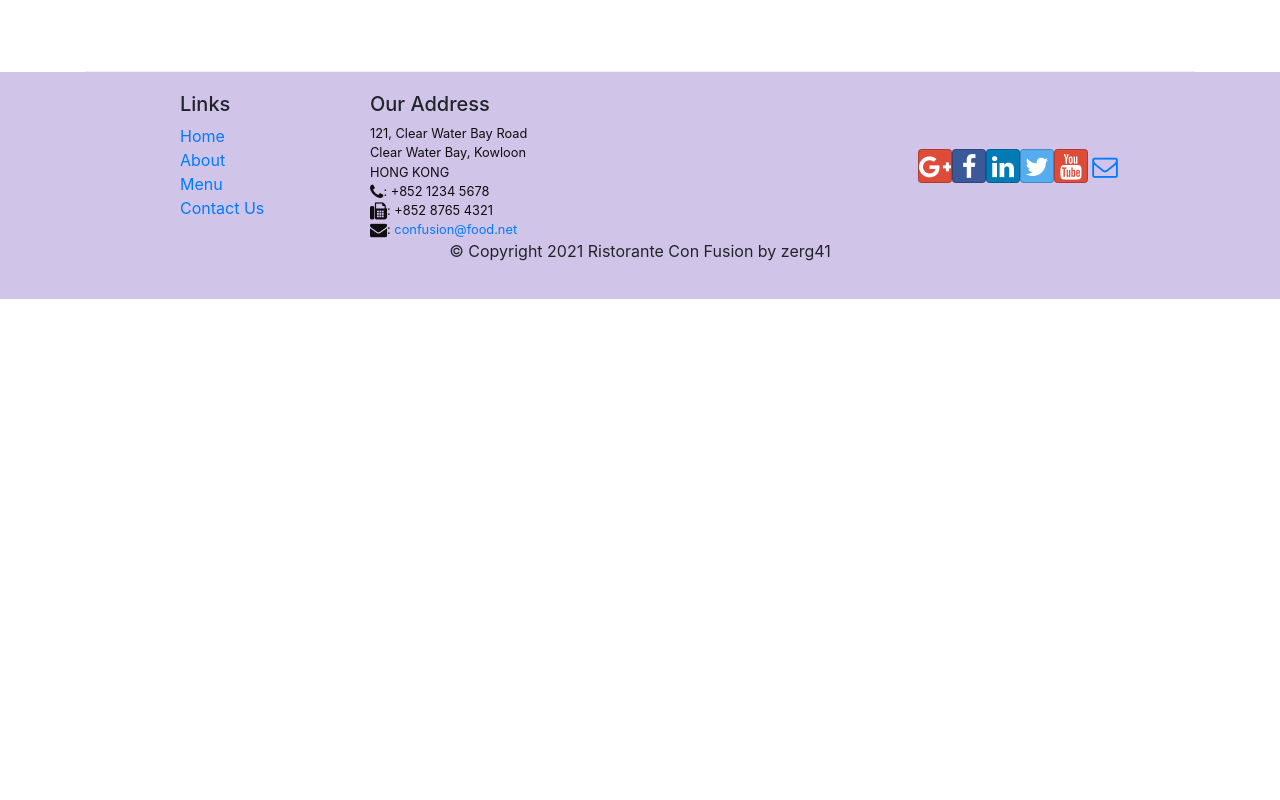
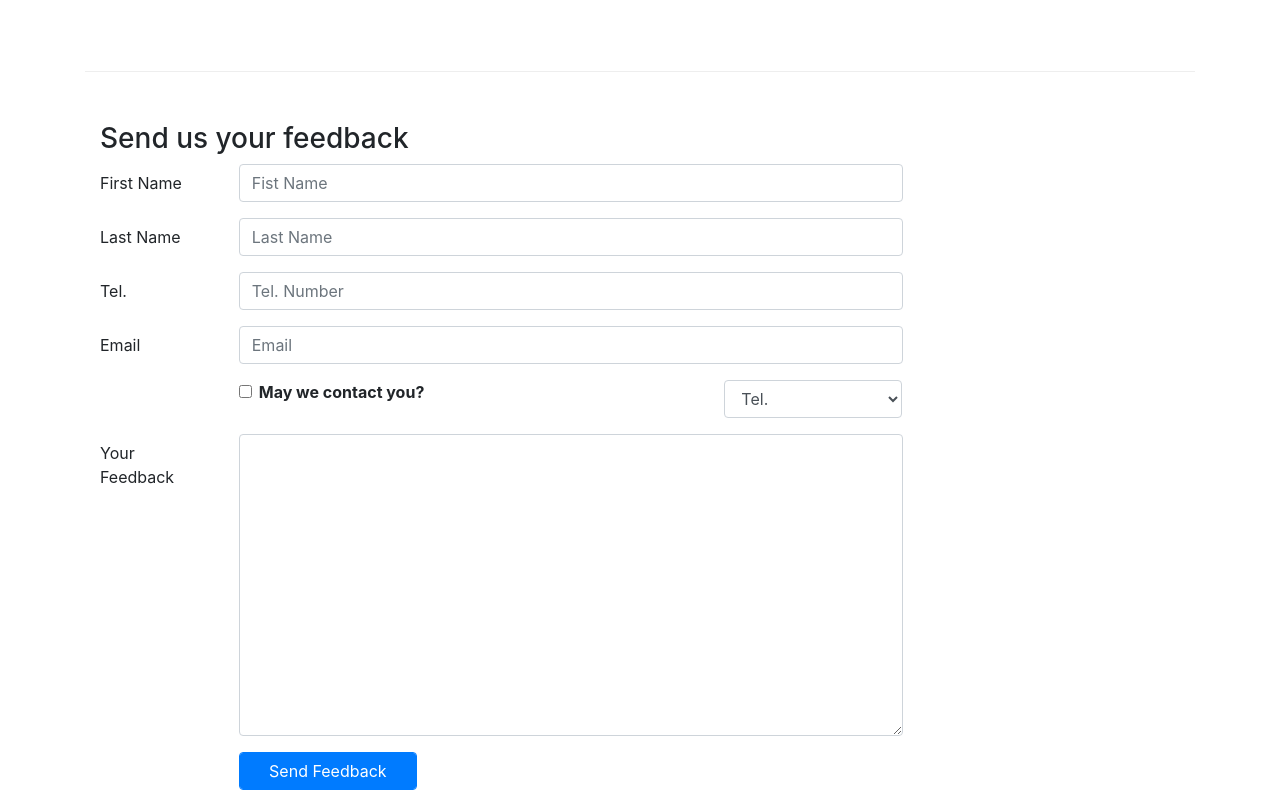
Before and after one commit to zerg41/coursera-webdev-02, a React (Create React App) app in the folder course-2/confusion/: page /contact in a window 1280 px wide. Shown: the part 800-1600 px from the top of the page. Before the commit the page ends 1099 px from the top, so only its background shows below. Built offline with nearby package versions, Linux system fonts and the light colour scheme.

Commit message:
dev: controlled forms
-added form to a contact page
-setuped form control methods

```diff
--- a/course-2/confusion/src/components/ContactComponent.js
+++ b/course-2/confusion/src/components/ContactComponent.js
@@ -1,8 +1,45 @@
-import React from 'react';
+import React, { Component } from 'react';
 import { Link } from 'react-router-dom';
-import { Breadcrumb, BreadcrumbItem } from 'reactstrap';
+import { Breadcrumb, BreadcrumbItem, Form, FormGroup, Label, Input, Col } from 'reactstrap';
 
-function Contact(props) {
+class Contact extends Component{
+
+    constructor(props) {
+        super(props);
+
+        this.state = {
+            firstname: '',
+            lastname: '',
+            telnum: '',
+            email: '',
+            agree: false,
+            contactType: 'Tel.',
+            message: ''
+        };
+
+        this.handleSubmit = this.handleSubmit.bind(this);
+        this.handleInputChange = this.handleInputChange.bind(this);
+
+    }
+
+    handleInputChange(event) {
+        const target = event.target;
+        const value = target.type === "checkbox" ? target.checked : target.value;
+        const name = target.name;
+
+        this.setState({
+            [name]: value
+        });
+    }
+
+    handleSubmit(event) {
+        console.log("Current state is: " + JSON.stringify(this.state));
+        alert("Current state is: " + JSON.stringify(this.state));
+
+        event.preventDefault();
+    }
+
+    render() {
         return(
             <main className="container">
                 <div className="row">
@@ -38,9 +75,81 @@
                         </div>
                     </div>
                 </div>
+                <div className="row row-content">
+                    <div className="col-12">
+                        <h3>Send us your feedback</h3>
+                    </div>
+                    <div className="col-12 col-md-9">
+                        <Form onSubmit={this.handleSubmit}>
+                            <FormGroup row>
+                                <Label htmlFor="firstname" md={2}>First Name</Label>
+                                <Col md={10}>
+                                    <Input type="text" id="firstname" name="firstname"
+                                           placeholder="Fist Name" value={this.state.firstname}
+                                           onChange={this.handleInputChange} />
+                                </Col>
+                            </FormGroup>
+                            <FormGroup row>
+                                <Label htmlFor="lastname" md={2}>Last Name</Label>
+                                <Col md={10}>
+                                    <Input type="text" id="lastname" name="lastname"
+                                           placeholder="Last Name" value={this.state.lastname}
+                                           onChange={this.handleInputChange} />
+                                </Col>
+                            </FormGroup>
+                            <FormGroup row>
+                                <Label htmlFor="telnum" md={2}>Tel.</Label>
+                                <Col md={10}>
+                                    <Input type="tel" id="telnum" name="telnum"
+                                           placeholder="Tel. Number" value={this.state.telnum}
+                                           onChange={this.handleInputChange} />
+                                </Col>
+                            </FormGroup>
+                            <FormGroup row>
+                                <Label htmlFor="email" md={2}>Email</Label>
+                                <Col md={10}>
+                                    <Input type="email" id="email" name="email"
+                                           placeholder="Email" value={this.state.email}
+                                           onChange={this.handleInputChange} />
+                                </Col>
+                            </FormGroup>
+                            <FormGroup row>
+                                <Col md={{size: 6, offset: 2}}>
+                                    <FormGroup check>
+                                        <Label check>
+                                            <Input type="checkbox" name="agree" checked={this.state.agree}
+                                                   onChange={this.handleInputChange} />
+                                            <strong>May we contact you?</strong>
+                                        </Label>
+                                    </FormGroup>
+                                </Col>
+                                <Col md={{size: 3, offset: 1}}>
+                                    <Input type="select" name="contactType" value={this.state.contactType}
+                                           onChange={this.handleInputChange}>
+                                        <option>Tel.</option>
+                                        <option>Email</option>
+                                    </Input>
+                                </Col>
+                            </FormGroup>
+                            <FormGroup row>
+                                <Label htmlFor="message" md={2}>Your Feedback</Label>
+                                <Col md={10}>
+                                    <Input type="textarea" id="message" name="message"
+                                           rows="12" value={this.state.message}
+                                           onChange={this.handleInputChange} />
+                                </Col>
+                            </FormGroup>
+                            <FormGroup row>
+                                <Col md={{size: 3, offset: 2}}>
+                                    <Input className="btn btn-primary" type="submit" value="Send Feedback"/>
+                                </Col>
+                            </FormGroup>
+                        </Form>
+                    </div>
+                </div>
             </main>
-
         );
+    }
 }
 
 export default Contact;
```
Lines whose indentation alone changed are shown as unchanged.
